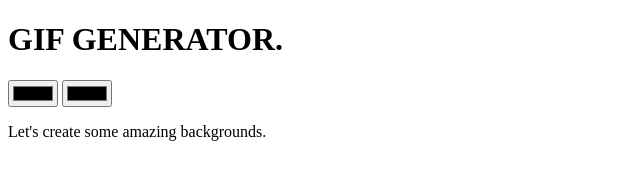
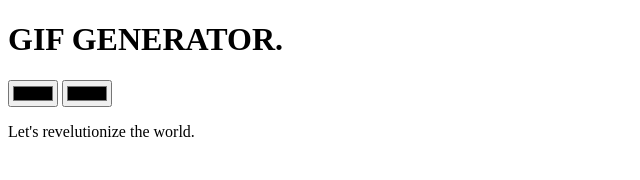
Before and after one commit to Dilshan-Lakruwan99/Background-Generator, a plain HTML site: page index.html in a window 1280 px wide. Shown: the whole page, without its empty margins (0-640 px from the left). Drawn offline with Linux system fonts and the light colour scheme.

Commit message:
changing text

```diff
--- a/index.html
+++ b/index.html
@@ -8,7 +8,7 @@
       <h1>GIF GENERATOR.</h1>
       <input class="color1" type="color">
       <input class="color2" type="color">
-      <p>Let's create some amazing backgrounds.</p>
+      <p>Let's revelutionize the world.</p>
       <script type="text" src="./script.js"/>
    </body>
 </html>
```
